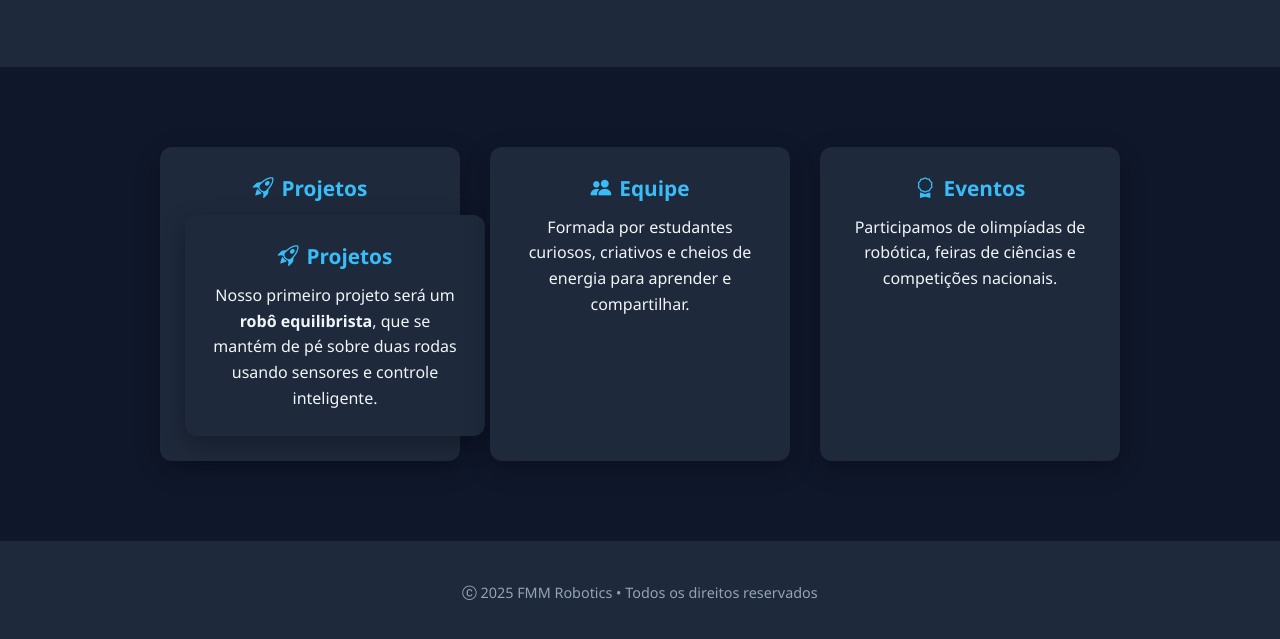
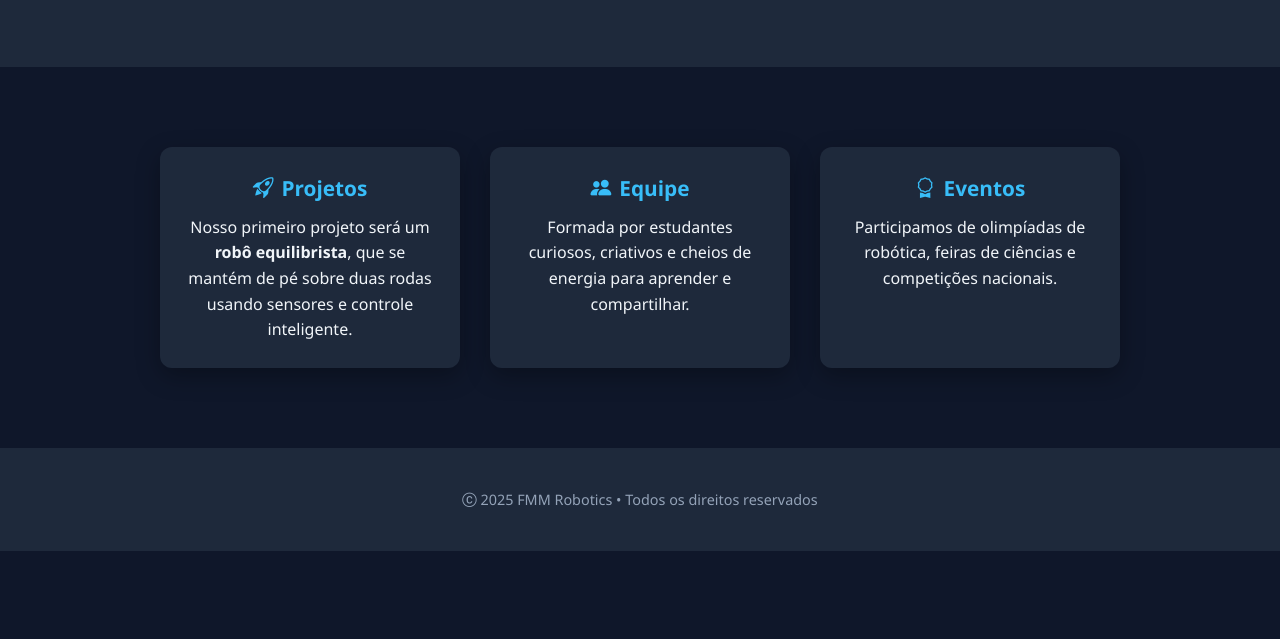
Before and after one commit to cawzkf/mmr, a plain HTML site: page docs/index.html in a window 1280 px wide. Shown: the part 425-1064 px from the top of the page. After the commit the page ends 976 px from the top, so only its background shows below. Drawn offline with nearby package versions, Linux system fonts and the light colour scheme.

Commit message:
Ajuste do card

```diff
--- a/docs/index.html
+++ b/docs/index.html
@@ -32,11 +32,7 @@
             <div class="container cards">
                 <div class="card">
                     <h3><i class="bi bi-rocket-takeoff"></i> Projetos</h3>
-                        <p> <div class="card">
-                            <h3><i class="bi bi-rocket-takeoff"></i> Projetos</h3>
-                            <p>Nosso primeiro projeto será um <strong>robô equilibrista</strong>, que se mantém de pé sobre duas rodas usando sensores e controle inteligente.</p>
-                            </div>
-                        </p>
+                         <p>Nosso primeiro projeto será um <strong>robô equilibrista</strong>, que se mantém de pé sobre duas rodas usando sensores e controle inteligente.</p>
                 </div>
                 <div class="card">
                     <h3><i class="bi bi-people-fill"></i> Equipe</h3>
```
